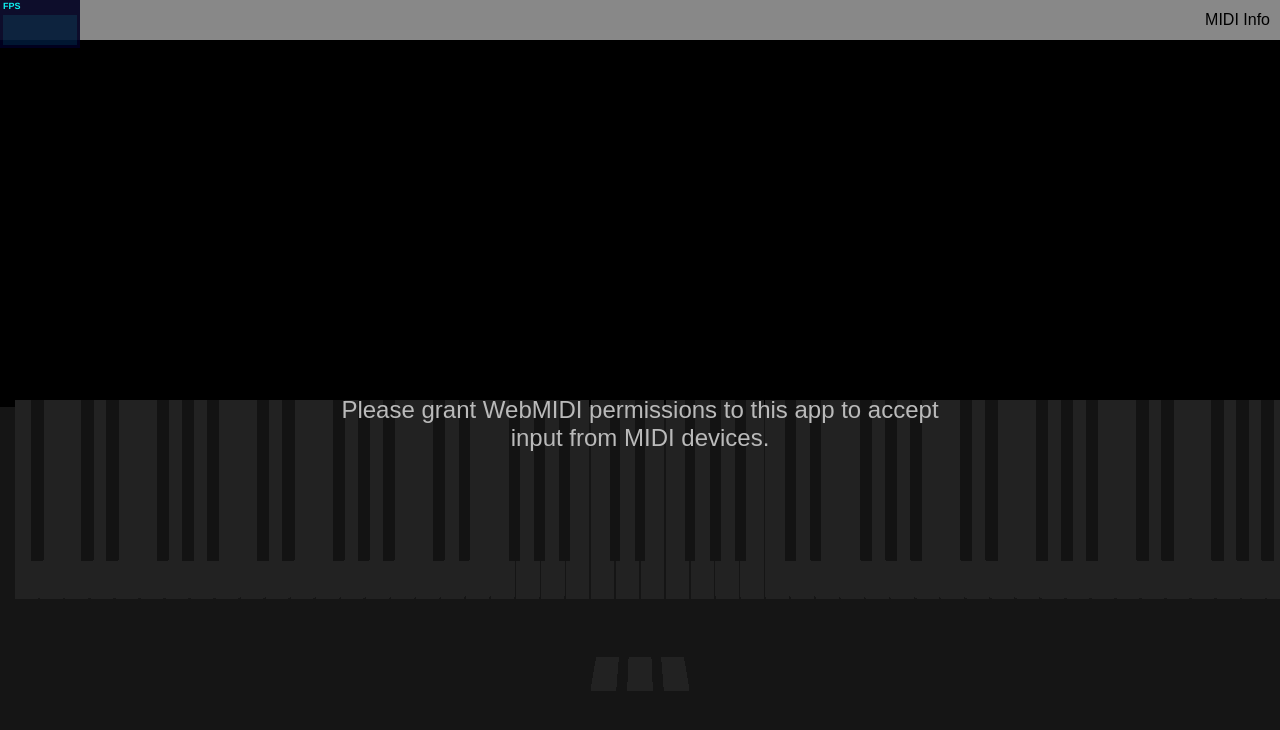
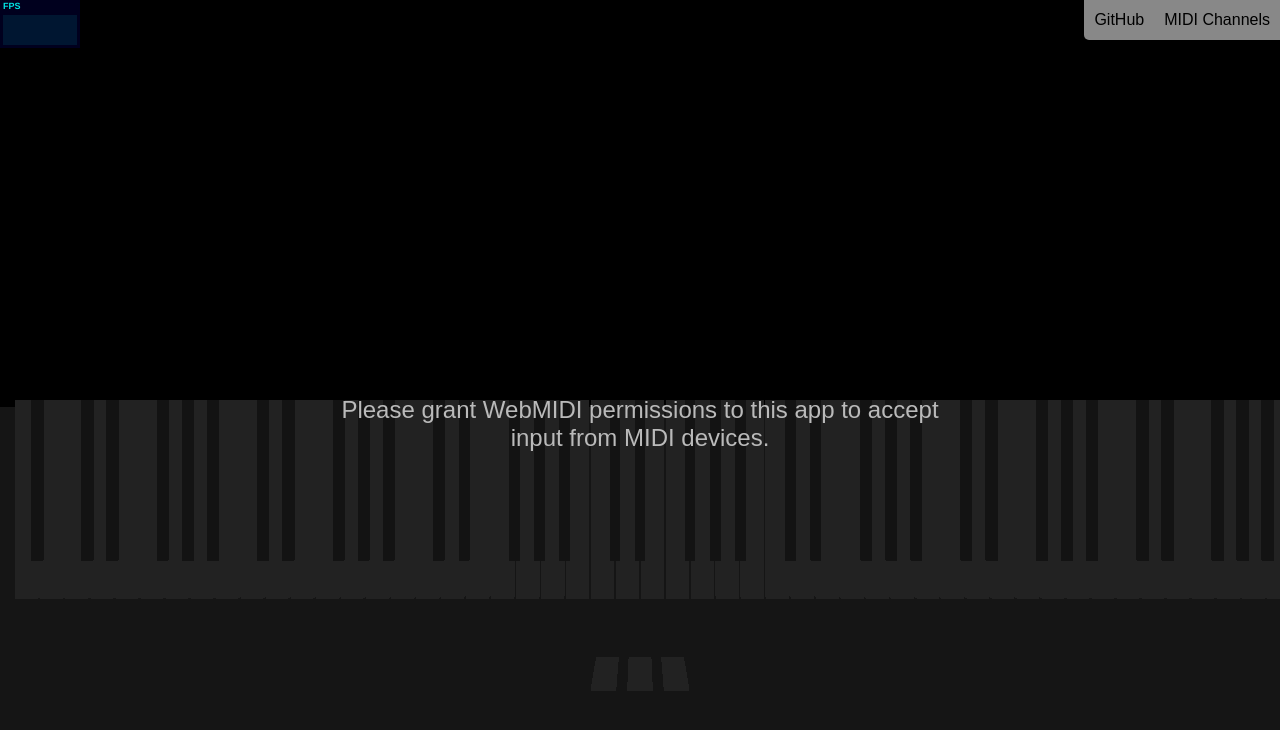
Before and after one commit to cpulvermacher/midiocrity, a website built with Vite: page index.html in a window 1280 px wide. Built offline with nearby package versions, Linux system fonts and the light colour scheme.

Commit message:
add github link

```diff
--- a/index.html
+++ b/index.html
@@ -14,8 +14,9 @@
     <p class="center" id="no-permission">Please grant WebMIDI permissions to this app to accept input from MIDI devices.</p>
 
     <div class="top">
-        <a class="btn" id="midi-info-btn" tabindex="0">MIDI Info</a>
-        <ul class="midi-info">
+        <a class="btn" href="https://github.com/cpulvermacher/midiocrity">GitHub</a>
+        <a class="btn" tabindex="0">MIDI Channels</a>
+        <ul class="btn-popup midi-info">
             <li id="channel-1">Channel 1</li>
             <li id="channel-2">Channel 2</li>
             <li id="channel-3">Channel 3</li>
--- a/src/style.css
+++ b/src/style.css
@@ -17,15 +17,14 @@ body {
 .top {
     position: absolute;
     top: 0;
-    left: 0;
-    width: 100%;
+    right: 0;
     height: 40px;
     display: flex;
     background: #aaa;
     color: #000;
     opacity: 0.8;
     align-items: center;
-    flex-flow: row-reverse;
+    border-bottom-left-radius: 5px;
 }
 
 @keyframes fade {
@@ -51,12 +50,26 @@ body {
     padding: 0 10px;
     user-select: none;
     cursor: pointer;
+    text-decoration: none;
+    color: #000;
+}
+.btn:first-child {
+    border-bottom-left-radius: 5px;
+}
+.btn:hover {
+    background-color: #bbb;
 }
 .btn:focus {
     background-color: #ccc;
 }
+.btn-popup {
+    display: none;
+}
+.btn:focus + .btn-popup {
+    display: block;
+}
+
 .midi-info {
-    display: none;
     margin: 0;
     padding: 5px;
     padding-left: 28px;
@@ -70,9 +83,6 @@ body {
 .midi-info li::marker {
     font-size: 1.5em;
 }
-#midi-info-btn:focus + .midi-info {
-    display: block;
-}
 .dot-on {
     list-style-type: disc;
 }
```
